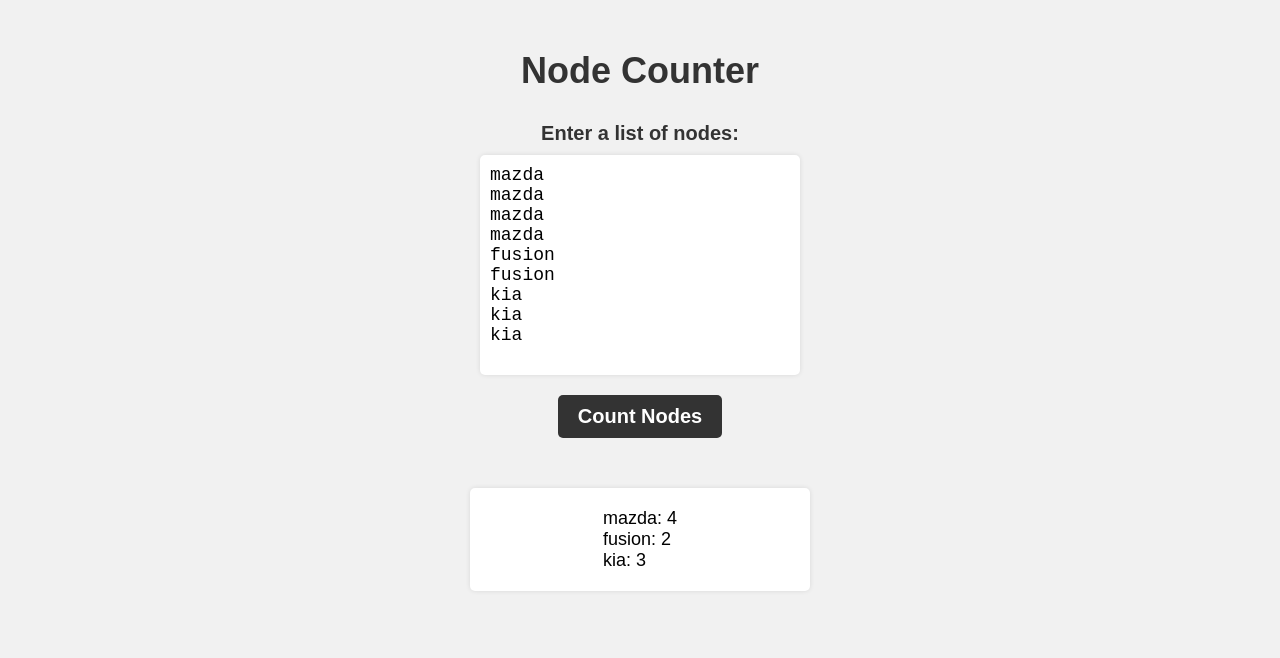
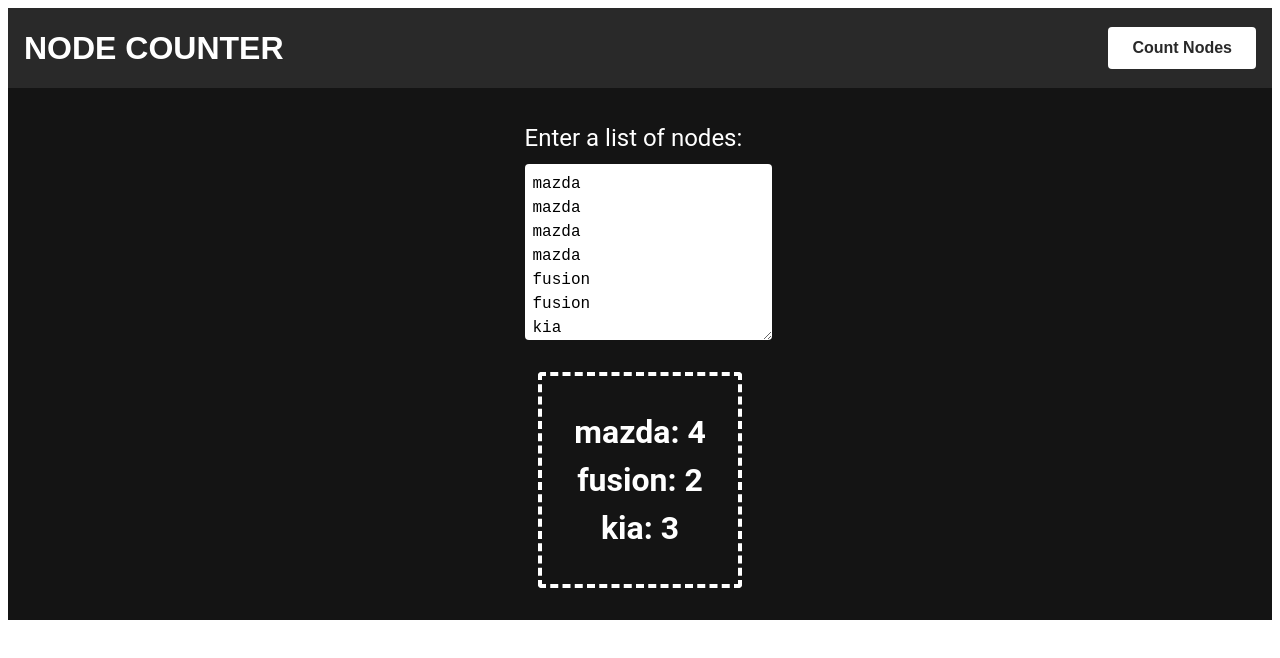
Before and after one commit to jmwoohah/Node-Counter, a plain HTML site: page index.html in a window 1280 px wide. Drawn offline with Linux system fonts and the light colour scheme.

Commit message:
gpt style version 2

```diff
--- a/index.html
+++ b/index.html
@@ -1,95 +1,152 @@
 <!DOCTYPE html>
 <html lang="en">
   <head>
+    <meta charset="UTF-8" />
+    <meta name="viewport" content="width=device-width, initial-scale=1.0" />
+    <title>Node Counter</title>
     <style>
-      body {
-        font-family: Arial;
-        margin: 0;
-        padding: 0;
-        background-color: #f1f1f1;
-      }
+/* Typography */
 
-      .container {
-        display: flex;
-        justify-content: center;
-        align-items: center;
-        flex-direction: column;
-        margin-top: 50px;
-      }
+body {
+  font-family: "Roboto", sans-serif;
+  font-size: 16px;
+  font-weight: 400;
+  line-height: 1.5;
+}
 
-      h1 {
-        margin: 0;
-        font-size: 36px;
-        font-weight: bold;
-        text-align: center;
-        color: #333;
-        margin-bottom: 30px;
-      }
+h1,
+h2,
+h3,
+h4,
+h5,
+h6 {
+  font-family: "Montserrat", sans-serif;
+  font-weight: 600;
+  margin-top: 0;
+  margin-bottom: 1rem;
+}
 
-      label {
-        font-size: 20px;
-        font-weight: bold;
-        color: #333;
-        margin-bottom: 10px;
-      }
+/* Layout */
 
-      textarea {
-        width: 300px;
-        height: 200px;
-        padding: 10px;
-        font-size: 18px;
-        border-radius: 5px;
-        border: none;
-        box-shadow: 0 0 5px rgba(0, 0, 0, 0.1);
-        resize: none;
-        margin-bottom: 20px;
-      }
+.container {
+  max-width: 1200px;
+  margin-left: auto;
+  margin-right: auto;
+  padding-left: 15px;
+  padding-right: 15px;
+}
 
-      button {
-        font-size: 20px;
-        font-weight: bold;
-        background-color: #333;
-        color: #fff;
-        border: none;
-        border-radius: 5px;
-        padding: 10px 20px;
-        cursor: pointer;
-        transition: all 0.2s ease;
-      }
+/* Header */
 
-      button:hover {
-        background-color: #555;
-      }
+.header {
+  background-color: #292929;
+  color: #ffffff;
+  display: flex;
+  justify-content: space-between;
+  align-items: center;
+  padding: 1rem;
+}
 
-      .result {
-        display: flex;
-        justify-content: center;
-        align-items: center;
-        flex-direction: column;
-        margin-top: 50px;
-        width: 300px;
-        border-radius: 5px;
-        box-shadow: 0 0 5px rgba(0, 0, 0, 0.1);
-        padding: 20px;
-        background-color: #fff;
-        font-size: 18px;
-      }
+.header__logo {
+  display: flex;
+  align-items: center;
+}
 
-      .result p {
-        margin: 0;
-        margin-bottom: 10px;
-      }
+.header__title {
+  margin: 0;
+  font-size: 2rem;
+  font-weight: 600;
+  text-transform: uppercase;
+}
+
+.header__nav {
+  display: flex;
+  align-items: center;
+}
+
+.header__button {
+  background-color: #ffffff;
+  color: #292929;
+  border: none;
+  border-radius: 4px;
+  font-size: 1rem;
+  font-weight: 600;
+  padding: 0.75rem 1.5rem;
+  margin-left: 1rem;
+  cursor: pointer;
+  transition: background-color 0.2s ease-in-out;
+}
+
+.header__button:hover {
+  background-color: #f1f1f1;
+}
+
+/* Main */
+
+.main {
+  background-color: #141414;
+  color: #ffffff;
+  display: flex;
+  flex-direction: column;
+  align-items: center;
+  padding: 2rem 0;
+}
+
+.input-section {
+  margin-bottom: 2rem;
+}
+
+.input-section__label {
+  display: block;
+  margin-bottom: 0.5rem;
+  font-size: 1.5rem;
+}
+
+.input-section__textarea {
+  display: block;
+  width: 100%;
+  min-height: 10rem;
+  padding: 0.5rem;
+  font-size: 1rem;
+  line-height: 1.5;
+  border-radius: 4px;
+  border: none;
+  resize: vertical;
+}
+
+.result-section {
+  display: flex;
+  justify-content: center;
+  align-items: center;
+  width: 100%;
+  height: 100%;
+}
+
+.result-section__result {
+  font-size: 2rem;
+  font-weight: 600;
+  text-align: center;
+  padding: 2rem;
+  border-radius: 4px;
+  border: 4px dashed #ffffff;
+}
+
     </style>
-    <meta charset="UTF-8">
-    <meta name="viewport" content="width=device-width, initial-scale=1.0">
-    <title>Node Counter</title>
   </head>
   <body>
-    <div class="container">
-      <h1>Node Counter</h1>
-      <label for="text-input">Enter a list of nodes:</label>
-      <textarea id="text-input">
-mazda
+    <header class="header">
+      <div class="header__logo">
+        <h1 class="header__title">Node Counter</h1>
+      </div>
+      <nav class="header__nav">
+        <button class="header__button" id="count-button">Count Nodes</button>
+      </nav>
+
+    </header>
+    <main class="main">
+      <section class="input-section">
+        <label class="input-section__label" for="text-input">Enter a list of nodes:</label>
+        <textarea class="input-section__textarea" id="text-input">mazda
 mazda
 mazda
 mazda
@@ -97,11 +154,12 @@
 fusion
 kia
 kia
-kia
-</textarea>
-      <button id="count-button">Count Nodes</button>
-      <div class="result" id="result"></div>
-    </div>
+kia</textarea>
+      </section>
+      <section class="result-section">
+        <div class="result-section__result" id="result"></div>
+      </section>
+    </main>
 
     <script>
       function countNodes() {
```
